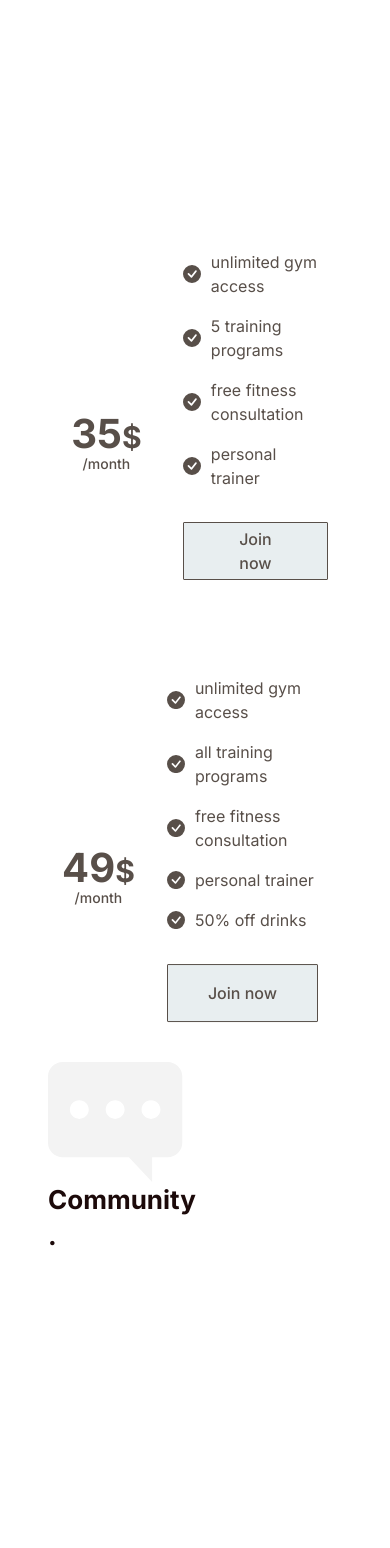
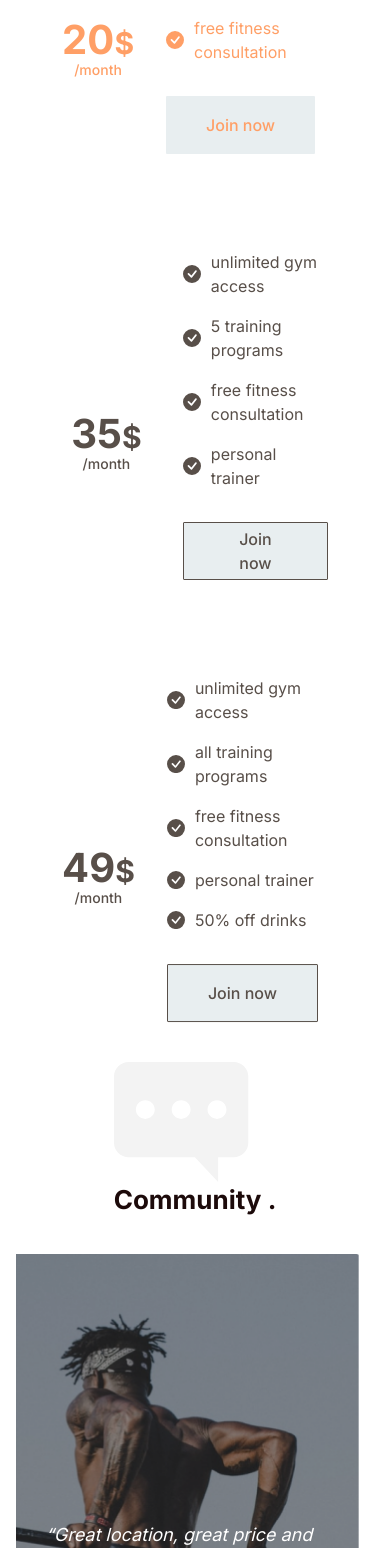
Before and after one commit to nosianuri/fitness-club, a React (Create React App) app: page /gym in a window 390 px wide. Shown: the part 2172-3720 px from the top of the page. Built offline with nearby package versions, Linux system fonts and the light colour scheme.

Commit message:
update planlist

```diff
--- a/src/components/Community.js
+++ b/src/components/Community.js
@@ -9,12 +9,26 @@ function Community() {
     <section className='section relative'>
       <div className='container mx-auto'>
         <div className='flex'>
-          <div className='section-title-group max-w-[240px] px-4 lg:px-0 mx-auto'>
-            <img src={icon} alt="" />
-            <h2 className='h2 section-title'>{title} <span className='text-primary-200'>.</span></h2>
+          {/* section title */}
+          <div
+            className='section-title-group max-w-[240px] px-4 lg:px-0 lg:ml-0 mx-auto'
+            data-aos='fade-up'
+            data-aos-offset='200'
+            data-aos-delay='200'
+          >
+            <img src={icon} alt='' />
+            <h2 className='h2 section-title'>
+              {title} <span className='text-primary-200'>.</span>
+            </h2>
           </div>
-          <div>
-            <CommunitySlider testimonials={testimonials}  />
+          {/* slider */}
+          <div
+            className='absolute -right-[375px] lg:-right-[280px] w-[1140px] top-48 lg:top-0'
+            data-aos='fade-left'
+            data-aos-offset='200'
+            data-aos-delay='300'
+          >
+            <CommunitySlider testimonials={testimonials} />
           </div>
         </div>
       </div>
--- a/src/components/PlanList.js
+++ b/src/components/PlanList.js
@@ -22,7 +22,7 @@ const PlanList = ({ plans }) => {
             <div
               className={`${
                 currentIndex === index
-                  ? 'bg-neutral-500 text-white'
+                  ? 'bg-neutral-500 text-orange'
                   : 'bg-neutral-400/10 text-neutral-500'
               } flex justify-center items-center py-[40px] px-[30px] lg:min-h-[550px] transition duration-100`}
             >
@@ -59,7 +59,6 @@ const PlanList = ({ plans }) => {
                           key={idx}
                         >
                           <div>
-                          {/* <svg className='text-lg' xmlns="http://www.w3.org/2000/svg" viewBox="0 0 512 512"><path d="M256 512c141.4 0 256-114.6 256-256S397.4 0 256 0S0 114.6 0 256S114.6 512 256 512zM369 209L241 337c-9.4 9.4-24.6 9.4-33.9 0l-64-64c-9.4-9.4-9.4-24.6 0-33.9s24.6-9.4 33.9 0l47 47L335 175c9.4-9.4 24.6-9.4 33.9 0s9.4 24.6 0 33.9z"/></svg> */}
                             <BsCheckCircleFill className='text-lg' important />
                           </div>
                           <div>{item.name}</div>
@@ -71,7 +70,7 @@ const PlanList = ({ plans }) => {
                   <button
                     className={`${
                       currentIndex === index
-                        ? 'bg-white text-neutral-500'
+                        ? ' text-neutral-500'
                         : 'border border-neutral-500'
                     } btn btn-lg rounded-[1px] lg:mx-auto`}
                   >
```
